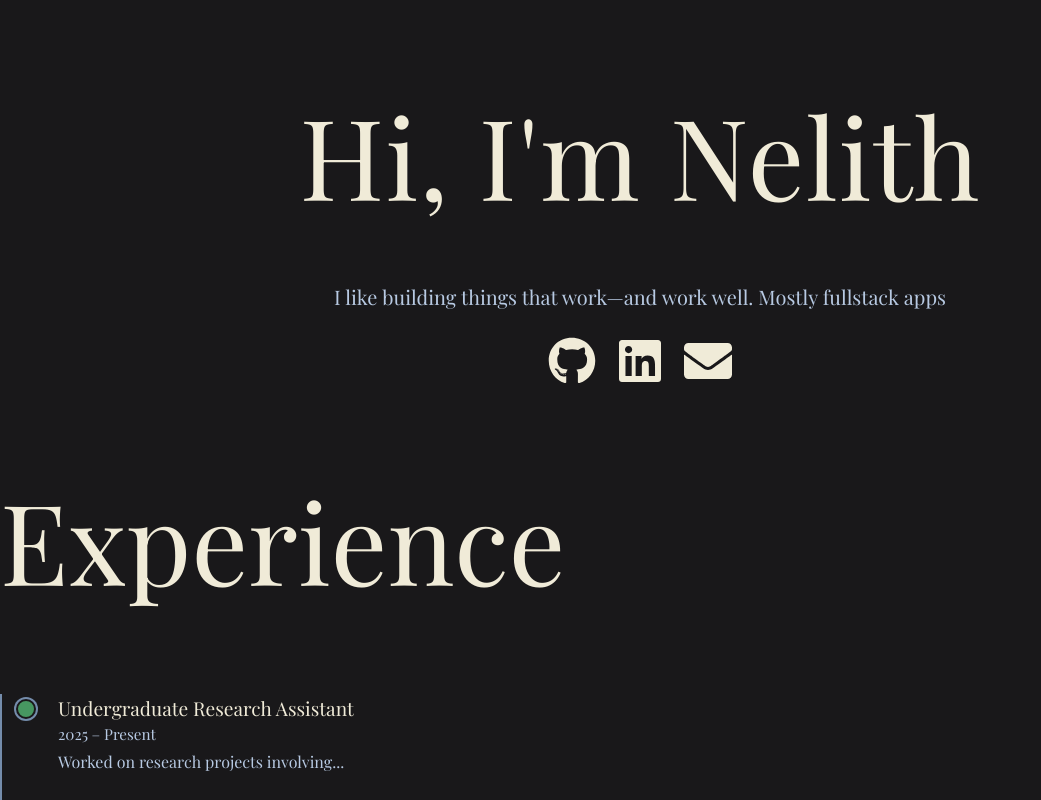
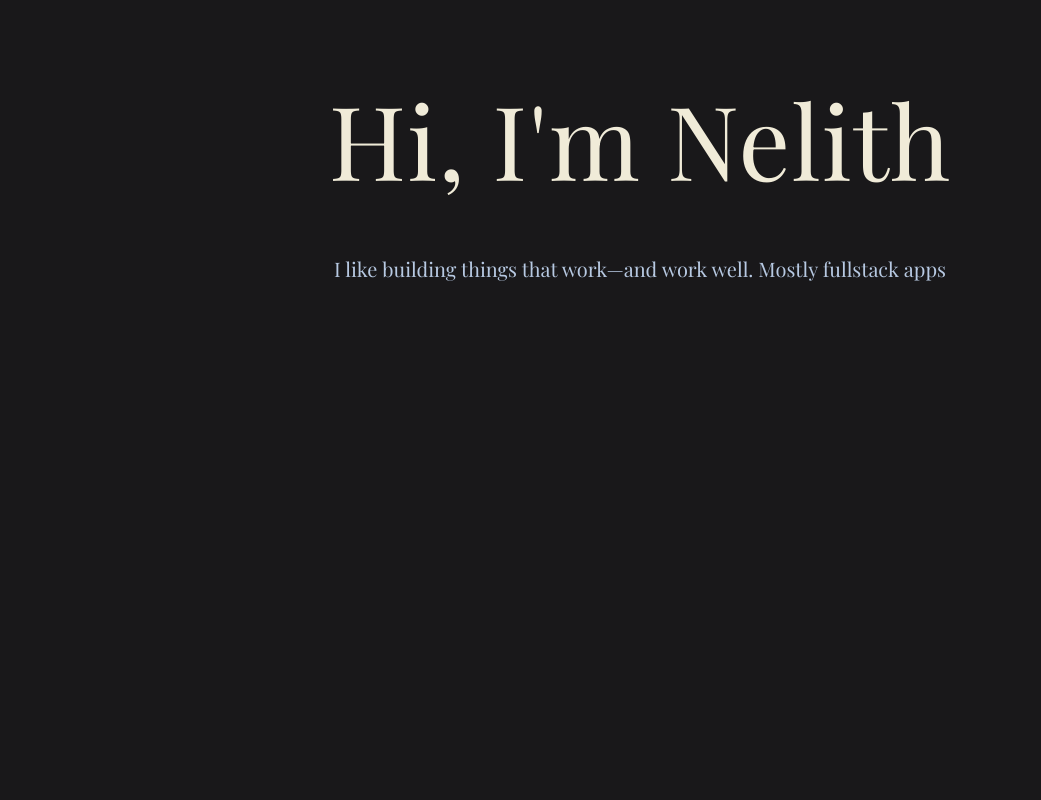
Before and after one commit to lee-ranaweer/portfolio, a React (Vite) app: page / in a window 1280 px wide. Shown: the top 800 px of the page, without its empty margins (0-1041 px from the left). Built offline with nearby package versions, Linux system fonts and the light colour scheme.

Commit message:
Added locomotive scroll

```diff
--- a/package.json
+++ b/package.json
@@ -11,6 +11,8 @@
   },
   "dependencies": {
     "framer-motion": "^12.14.0",
+    "gsap": "^3.13.0",
+    "locomotive-scroll": "^4.1.4",
     "react": "^19.1.0",
     "react-dom": "^19.1.0",
     "react-icons": "^5.5.0"
--- a/src/App.jsx
+++ b/src/App.jsx
@@ -1,8 +1,26 @@
+import { useEffect, useRef } from 'react';
 import { Hero, Links, Experience, Projects, Contact } from './Components'
+import LocomotiveScroll from 'locomotive-scroll';
+import 'locomotive-scroll/dist/locomotive-scroll.css';
 
 function App() {
+  const scrollRef = useRef(null);
+
+  // Locomotive Scroll Setup
+  useEffect(() => {
+    const scroll = new LocomotiveScroll({
+      el: scrollRef.current,
+      smooth: true,
+      lerp: 0.05,
+    });
+
+    return () => {
+      scroll.destroy();
+    };
+  }, []);
+
   return (
-        <div className="App">
+    <div ref={scrollRef} data-scroll-container>
       <Hero />
       <Links />
       <Experience />
@@ -12,4 +30,4 @@ function App() {
   );
 }
 
-export default App
+export default App;
--- a/src/Components/Hero.jsx
+++ b/src/Components/Hero.jsx
@@ -1,37 +1,65 @@
-import { motion } from "framer-motion";
+import { useRef, useEffect } from "react";
+import gsap from "gsap";
 
 const name = "Hi, I'm Nelith";
 const subtitle = "I like building things that work—and work well. Mostly fullstack apps";
 
-const Hero = () => (
+const Hero = () => {
+  const h1Ref = useRef(null);
+  const pRef = useRef(null);
+
+  useEffect(() => {
+    gsap.fromTo(
+      h1Ref.current,
+      { opacity: 0, y: 30, letterSpacing: "0.2em" },
+      {
+        opacity: 1,
+        y: 0,
+        letterSpacing: "0.01em",
+        duration: 3,
+        ease: "power3.out"
+      }
+    );
+    gsap.fromTo(
+      pRef.current,
+      { opacity: 0, y: 20 },
+      {
+        opacity: 1,
+        y: 0,
+        duration: 3,
+        delay: 0.5,
+        ease: "power3.out"
+      }
+    );
+  }, []);
+
+  return (
     <section className="hero" style={{ textAlign: "center" }}>
-    <motion.h1
+      <h1
+        ref={h1Ref}
         style={{
           display: "inline-block",
           fontWeight: 700,
           letterSpacing: "0.01em",
-        marginBottom: "0.5em"
+          marginBottom: "0.5em",
+          color: "#F0EBD8"
         }}
-      initial={{ opacity: 0, y: 30, letterSpacing: "0.2em" }}
-      animate={{ opacity: 1, y: 0, letterSpacing: "0.01em" }}
-      transition={{ duration: 1, ease: "easeOut" }}
       >
         {name}
-    </motion.h1>
-    <motion.p
+      </h1>
+      <p
+        ref={pRef}
         style={{
           color: "#B7C9E2",
           fontWeight: 400,
           fontSize: "1.25rem",
           marginTop: "0.5em"
         }}
-      initial={{ opacity: 0, y: 20 }}
-      animate={{ opacity: 1, y: 0 }}
-      transition={{ delay: 0.5, duration: 1, ease: "easeOut" }}
       >
         {subtitle}
-    </motion.p>
+      </p>
     </section>
   );
+};
 
 export default Hero;
--- a/src/index.css
+++ b/src/index.css
@@ -89,15 +89,19 @@ button:focus-visible {
 }
 
 .hero {
-  min-height: 200px; /* Adjust as needed for your hero content */
-  display: flex;
-  flex-direction: column;
+  min-height: 100vh; /* Full viewport height */
   align-items: center;
   justify-content: center;
 }
 
+.hero h1 {
+  font-size: 8vw; /* Responsive, scales with screen width */
+  line-height: 1.05;
+  margin-bottom: 0.5em;
+  font-weight: 700;
+}
+
 .timeline {
-  position: relative;
   margin: 2em 0;
   padding-left: 2em;
   list-style: none;
```
Also changed, not shown: 1 other file (tests, documents, lock files or other folders). Lines whose indentation alone changed are shown as unchanged.
